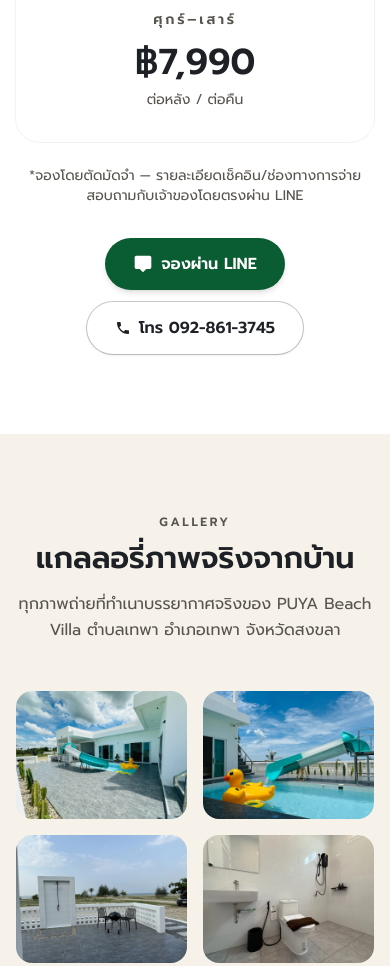
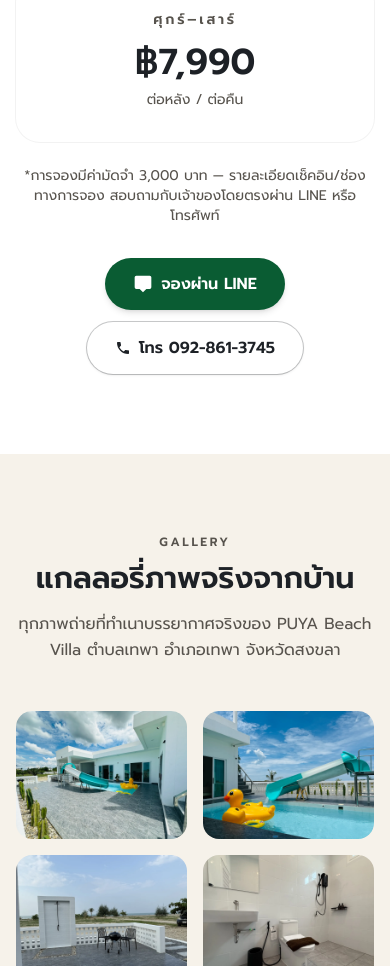
Before and after one commit to comveesa/puya-web, a Next.js app: page / in a window 390 px wide. Shown: the part 9194-10160 px from the top of the page. Built offline with nearby package versions, Linux system fonts and the light colour scheme; no server answers.

Commit message:
Pricing fine print: deposit 3000 THB, LINE or phone (owner wording)

```diff
--- a/app/page.tsx
+++ b/app/page.tsx
@@ -348,7 +348,7 @@ export default function Home() {
           ))}
         </div>
         <p className="mt-6 text-center text-sm text-stone-600">
-          *จองโดยตัดมัดจำ — รายละเอียดเช็คอิน/ช่องทางการจ่าย สอบถามกับเจ้าของโดยตรงผ่าน LINE
+          *การจองมีค่ามัดจำ 3,000 บาท — รายละเอียดเช็คอิน/ช่องทางการจอง สอบถามกับเจ้าของโดยตรงผ่าน LINE หรือโทรศัพท์
         </p>
         <div className="mt-8">
           <BookingCta />
```
Also changed, not shown: 2 other files (tests, documents, lock files or other folders).
